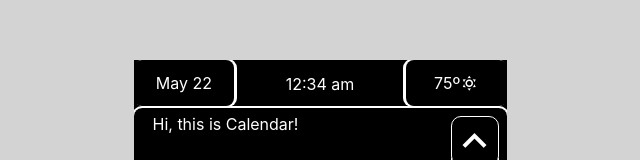
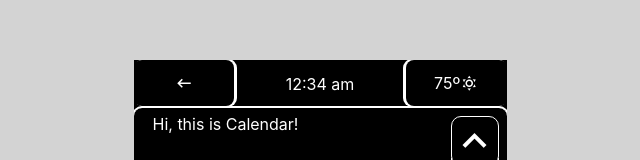
Before and after one commit to abraha2d/autohome-intercom, a React (Create React App) app: page /calendar in a window 1280 px wide. Shown: the part 216-376 px from the top of the page, without its empty margins (320-960 px from the left). Built offline with nearby package versions, Linux system fonts and the light colour scheme.

Commit message:
Functional global back button on all pages except home

```diff
--- a/src/App.tsx
+++ b/src/App.tsx
@@ -1,18 +1,38 @@
 import React from "react";
-import { Route, Switch } from "react-router";
+import { Route, Switch, match, withRouter } from "react-router";
+import { History, Location } from "history";
 import "./App.css";
 
 import apps from "apps";
 import Home from "apps/Home";
 
-function App() {
-  return (
+type Props = {
+  history: History;
+  location: Location;
+  match: match;
+};
+
+const App: React.FC<Props> = ({ history }) => (
   <div className="main-container">
     <div className="status-bar">
-        <div className="col left">May 22</div>
+      <Switch>
+        <Route
+          exact
+          path={Home.path}
+          component={() => <div className="col left">May 22</div>}
+        />
+        <Route
+          component={() => (
+            <div
+              className="col left icon-button mdi md-18 mdi-keyboard-backspace"
+              onClick={() => history.go(-1)}
+            />
+          )}
+        />
+      </Switch>
       <div className="col center">12:34 am</div>
       <div className="col right">
-          75º <div className="mdi mdi-weather-sunny md-18" aria-hidden="true" />
+        75º <div className="mdi md-18 mdi-weather-sunny" />
       </div>
     </div>
     <div className="content-container">
@@ -25,6 +45,5 @@ function App() {
     </div>
   </div>
 );
-}
 
-export default App;
+export default withRouter(App);
```
Lines whose indentation alone changed are shown as unchanged.
